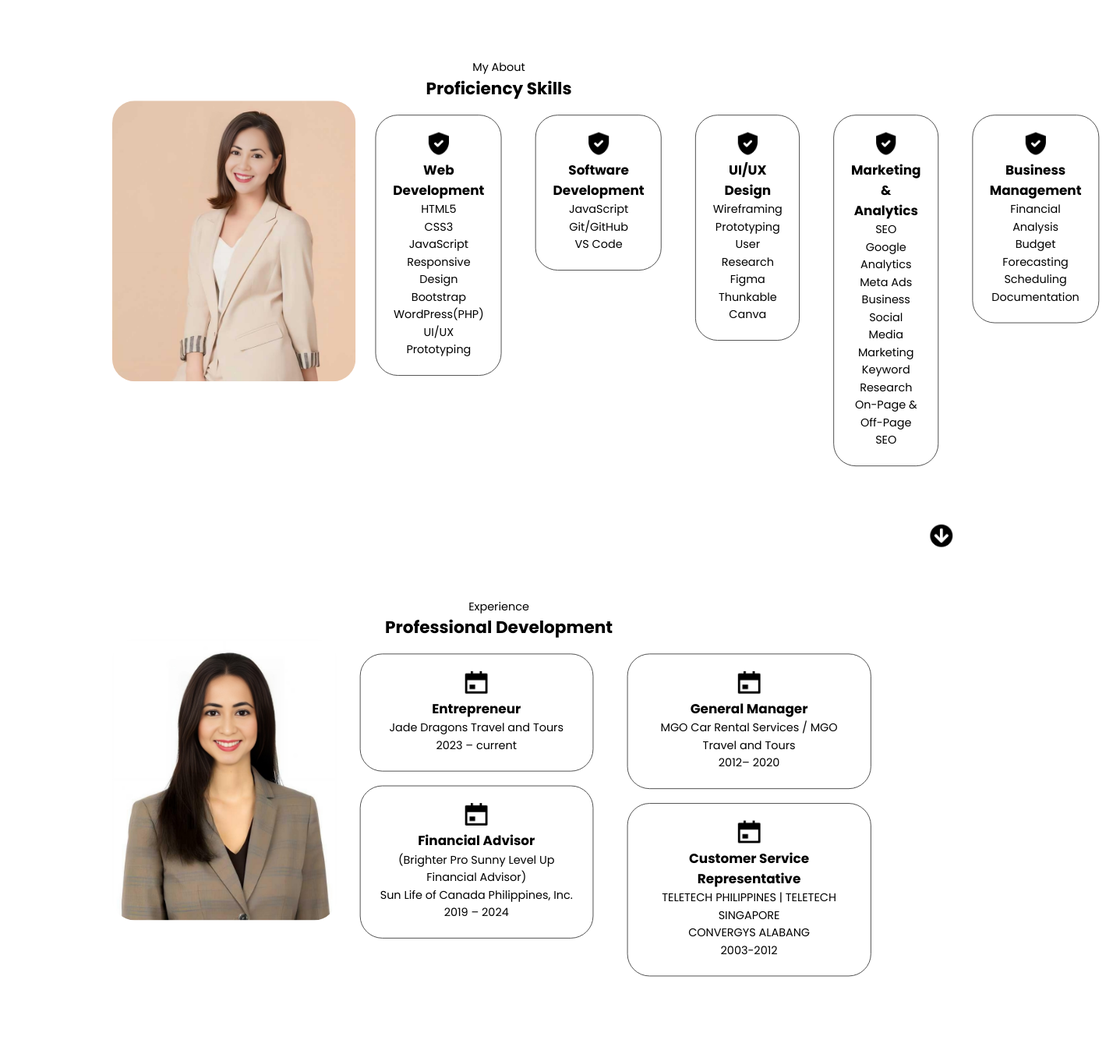
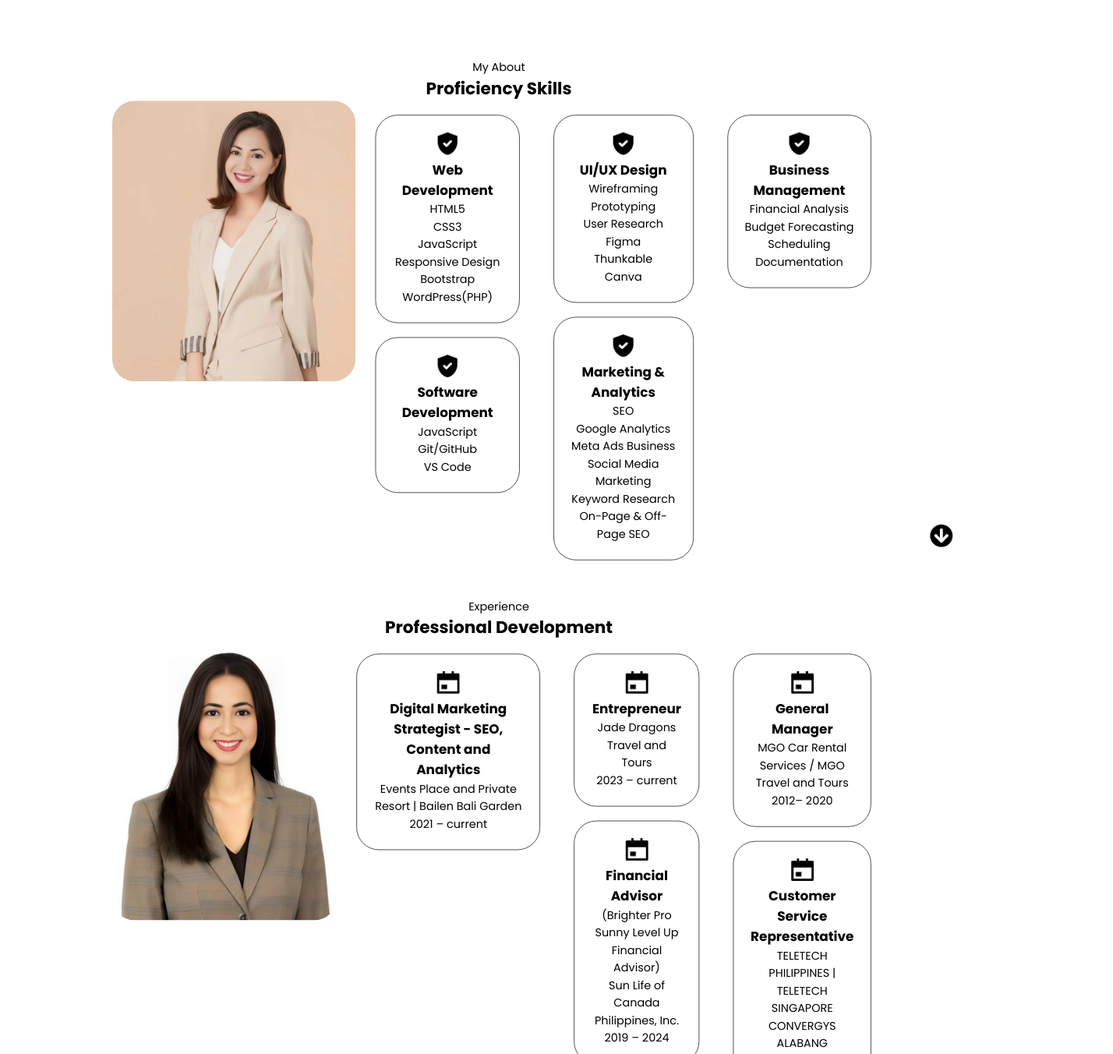
Before and after one commit to iamgracefelipe/portfolio, a plain HTML site: page index.html in a window 1280 px wide. Shown: the part 760-2112 px from the top of the page at 78% size, 1428 px wide, since content can reach past the window. Drawn offline with Linux system fonts and the light colour scheme.

Commit message:
Update index.html

```diff
--- a/index.html
+++ b/index.html
@@ -64,6 +64,7 @@
       <div class="section__pic-container">
           <img src="./images/grace image4.jpg" alt="grace image4" class="about-pic">
       </div>
+
       <div class="about-details-containers">
           <div class="about-containers">
             <div class="details-container">
@@ -75,20 +76,7 @@
       	      <p>Responsive Design</p>
               <p>Bootstrap</p>
               <p>WordPress(PHP)</p>
-              <p>UI/UX Prototyping</p>
             </div>
-            <!--<div class="details-container">
-              <img src="./images/check.png" alt="check" class="icon">
- 	      <h3>Software Development</h3>
-              <p>JavaScript</p>
-              <p>Git/GitHub</p>
-              <p>VS Code</p>
-            </div>-->
-          </div>
-      </div>
-
-      <div class="about-details-containers">
-          <div class="about-containers">
             <div class="details-container">
               <img src="./images/check.png" alt="check" class="icon">
               <h3>Software Development</h3>
@@ -111,11 +99,6 @@
               <p>Thunkable</p>
               <p>Canva</p>
             </div>
-        </div>
-      </div>
-
-      <div class="about-details-containers">
-        <div class="about-containers">
             <div class="details-container">
               <img src="./images/check.png" alt="check" class="icon">
               <h3>Marketing & Analytics</h3>
@@ -153,6 +136,18 @@
       <div class="section__pic-container">
           <img src="./images/grace image2.jpg" alt="grace image2" class="about-pic">
       </div>
+
+      <div class="experience-details-containers">
+          <div class="experience-containers">
+            <div class="details-container">
+              <img src="./images/calendar.png" alt="calendar" class="icon">
+              <h3>Digital Marketing Strategist - SEO, Content and Analytics</h3>
+              <p>Events Place and Private Resort | Bailen Bali Garden </p>
+              <p>2021 – current</p>
+            </div>
+          </div>
+      </div>
+
       <div class="experience-details-containers">
           <div class="experience-containers">
             <div class="details-container">
@@ -177,7 +172,7 @@
               <img src="./images/calendar.png" alt="calendar" class="icon">
               <h3>General Manager</h3>
               <p>MGO Car Rental Services / MGO Travel and Tours</p>
-              <p>2012– 2020</p>
+              <p>2012– 2020 </p>
             </div>
             <div class="details-container">
               <img src="./images/calendar.png" alt="calendar" class="icon">
@@ -188,6 +183,7 @@
             </div>
           </div>
       </div>
+
     </div>
     <img src="./images/arrow down.png" alt="arrow down" class="icon arrow" onclick="location.href='./#education'">
   </section>
```
Lines whose indentation alone changed are shown as unchanged.
